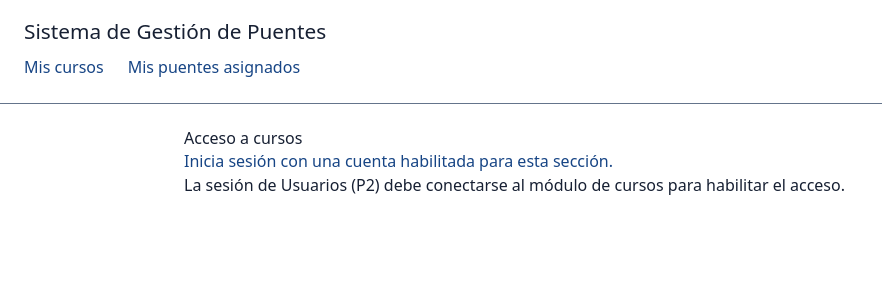
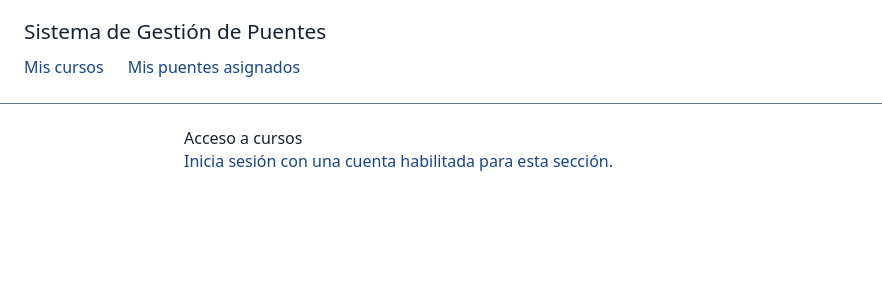
Before and after one commit to DiegoMaldonado19/pf-puentes-frontend, an Angular app: page /acceso-cursos in a window 1280 px wide. Shown: the top 300 px of the page, without its empty margins (0-882 px from the left). Built offline with nearby package versions, Linux system fonts and the light colour scheme.

Commit message:
Panel de cursos, sin un estilo definido

```diff
--- a/src/app/features/cursos/acceso-cursos.ts
+++ b/src/app/features/cursos/acceso-cursos.ts
@@ -11,8 +11,6 @@ import { TEXTOS } from '../../shared/textos';
     <p role="status">{{ sinPermiso ? textos.sinPermiso : textos.sesionRequerida }}</p>
     @if (integracion; as sesion) {
       <a [routerLink]="sesion.urlAcceso">{{ textos.irAAcceso }}</a>
-    } @else {
-      <p>{{ textos.integracionSesion }}</p>
     }
   </section>`,
   styleUrl: './cursos.css',
--- a/src/app/shared/textos.ts
+++ b/src/app/shared/textos.ts
@@ -52,8 +52,6 @@ export const TEXTOS = {
     acceso: 'Acceso a cursos',
     irAAcceso: 'Ir al acceso de Usuarios',
     sesionRequerida: 'Inicia sesión con una cuenta habilitada para esta sección.',
-    integracionSesion:
-      'La sesión de Usuarios (P2) debe conectarse al módulo de cursos para habilitar el acceso.',
     sinPermiso: 'Tu cuenta no tiene permiso para esta operación.',
     error: 'No se pudo completar la operación. Intenta de nuevo.',
   },
```
Also changed, not shown: 1 other file (tests, documents, lock files or other folders).
